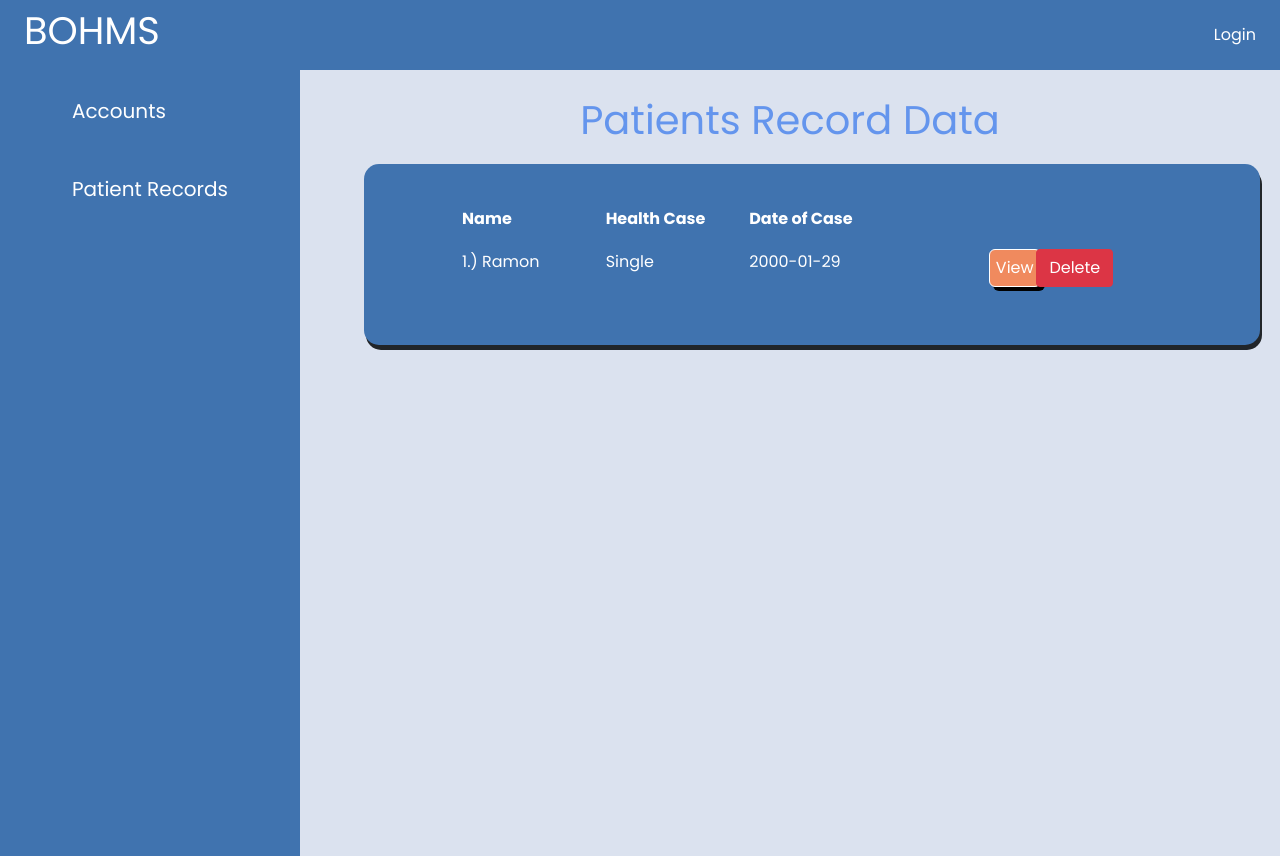
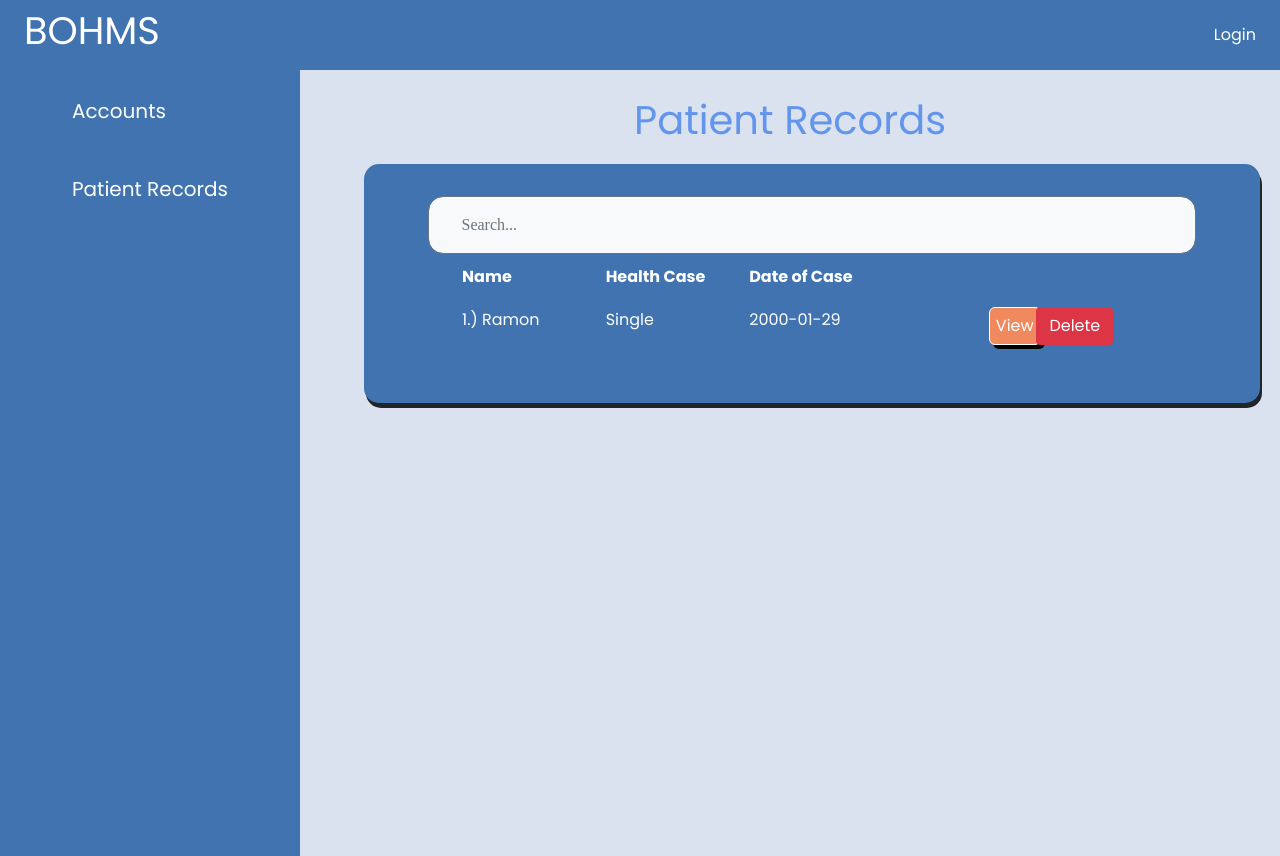
Before and after one commit to krzante/bohms, a CodeIgniter app: page /bohms/index.php/patient_records/index in a window 1280 px wide. Run offline with CodeIgniter, Linux system fonts and the light colour scheme; data comes from the database, SQL or seed files in the repository; some web fonts are replaced.

Commit message:
feat: Added search patient records

```diff
--- a/application/controllers/Patient_Records.php
+++ b/application/controllers/Patient_Records.php
@@ -6,6 +6,17 @@ class Patient_Records extends CI_Controller{
     public function index(){
 
         $data['patient_records'] = $this -> patient_model -> get_patientrecords();
+        $data['title'] = 'Patient Records';
+        $this->load->view('templates/header');
+        $this->load->view('pages/adminPage', $data);
+        $this->load->view('templates/footer');
+    }
+
+    public function skeyword(){
+        $key = $this->input->post('title');
+        $data['title'] = 'Searched: '.$key;
+        $data['patient_records'] = $this -> patient_model -> get_patientrecords_by_search($key);
+
         $this->load->view('templates/header');
         $this->load->view('pages/adminPage', $data);
         $this->load->view('templates/footer');
--- a/application/models/Patient_model.php
+++ b/application/models/Patient_model.php
@@ -4,7 +4,7 @@ defined('BASEPATH') OR exit('No direct script access allowed');
 class Patient_model extends CI_Model{
 
     public function __construct(){
-		$this->load->database();
+		  $this->load->database();
 	}
 
     public function get_patientrecords(){
@@ -22,4 +22,12 @@ class Patient_model extends CI_Model{
 		$this->db->delete('patient_records');
 		return true;
 	}
+
+  public function get_patientrecords_by_search($key){
+    $this->db->like('patient_name',$key);
+    $this->db->select('*');
+    $query = $this->db->get('patient_records');
+
+    return $query->result_array();
+  }
 }
--- a/application/views/pages/adminPage.php
+++ b/application/views/pages/adminPage.php
@@ -22,10 +22,15 @@
 
 <main>
 <section style="margin-top:1rem; text-align:center; justify-content:center; color:#6495ED" id="section-1"> <br><br>
-    <h1>Patients Record Data</h1>
+    <h1><?php echo $title;?></h1>
 </section>
 
 <div class="box col-8 mt-5">
+      <form action = "<?php echo site_url('patient_records/skeyword/');?>" method="post">
+          <div class="input-group">
+              <input type="text" name="title" placeholder="&#xf002 Search..." style="font-family:FontAwesome" id="search" class="bg-light border border-secondary form-control">
+          </div>
+      </form>
   <div class="container table-responsive-sm">
     <table class="table text-white table-borderless table-hover ">
 
```
